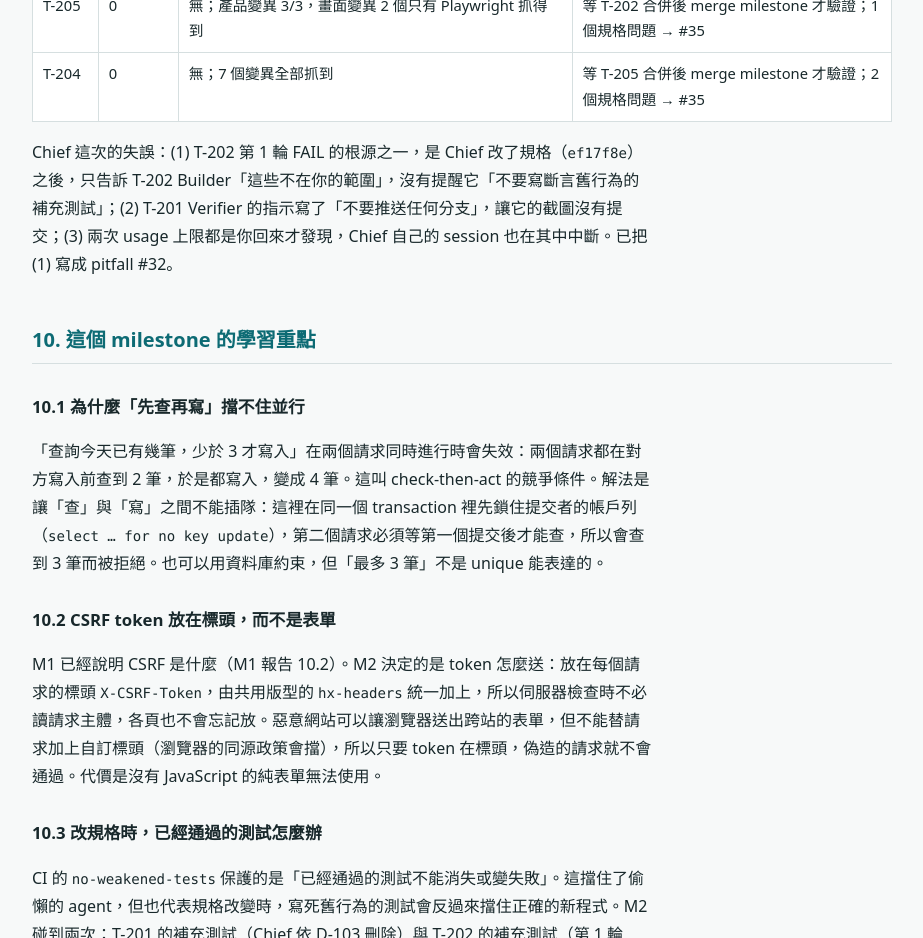
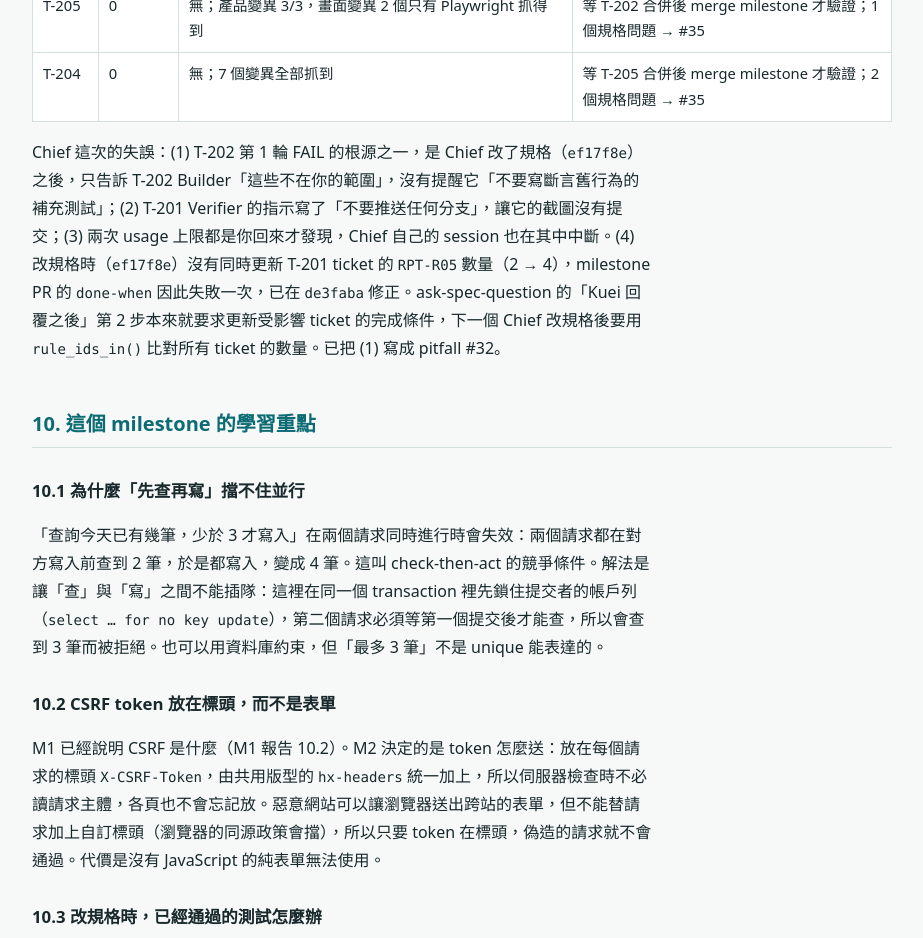
Before and after one commit to pitaya943/yc-daily-report-v3, a plain HTML site: page docs/milestones/M2.html in a window 1280 px wide. Shown: the part 10880-11818 px from the top of the page, without its empty margins (178-1101 px from the left). Drawn offline with Linux system fonts and the light colour scheme.

Commit message:
M2 report: note done-when failure from stale T-201 count
Co-Authored-By: Claude Opus 5.5 <noreply@anthropic.com>
Claude-Session: https://claude.ai/code/session_01LCMZdjpHwGj9JEojjxggVZ

```diff
--- a/docs/milestones/M2.html
+++ b/docs/milestones/M2.html
@@ -180,7 +180,7 @@ python3 -m pytest -q                # 預期：1218 passed, 409 skipped（約 5
     <tr><td>T-205</td><td>0</td><td>無；產品變異 3/3，畫面變異 2 個只有 Playwright 抓得到</td><td>等 T-202 合併後 merge milestone 才驗證；1 個規格問題 → #35</td></tr>
     <tr><td>T-204</td><td>0</td><td>無；7 個變異全部抓到</td><td>等 T-205 合併後 merge milestone 才驗證；2 個規格問題 → #35</td></tr>
   </table></div>
-  <p>Chief 這次的失誤：(1) T-202 第 1 輪 FAIL 的根源之一，是 Chief 改了規格（<code>ef17f8e</code>）之後，只告訴 T-202 Builder「這些不在你的範圍」，沒有提醒它「不要寫斷言舊行為的補充測試」；(2) T-201 Verifier 的指示寫了「不要推送任何分支」，讓它的截圖沒有提交；(3) 兩次 usage 上限都是你回來才發現，Chief 自己的 session 也在其中中斷。已把 (1) 寫成 pitfall #32。</p>
+  <p>Chief 這次的失誤：(1) T-202 第 1 輪 FAIL 的根源之一，是 Chief 改了規格（<code>ef17f8e</code>）之後，只告訴 T-202 Builder「這些不在你的範圍」，沒有提醒它「不要寫斷言舊行為的補充測試」；(2) T-201 Verifier 的指示寫了「不要推送任何分支」，讓它的截圖沒有提交；(3) 兩次 usage 上限都是你回來才發現，Chief 自己的 session 也在其中中斷。(4) 改規格時（<code>ef17f8e</code>）沒有同時更新 T-201 ticket 的 <code>RPT-R05</code> 數量（2 → 4），milestone PR 的 <code>done-when</code> 因此失敗一次，已在 <code>de3faba</code> 修正。ask-spec-question 的「Kuei 回覆之後」第 2 步本來就要求更新受影響 ticket 的完成條件，下一個 Chief 改規格後要用 <code>rule_ids_in()</code> 比對所有 ticket 的數量。已把 (1) 寫成 pitfall #32。</p>
 
   <h2>10. 這個 milestone 的學習重點</h2>
   <h3>10.1 為什麼「先查再寫」擋不住並行</h3>
```
